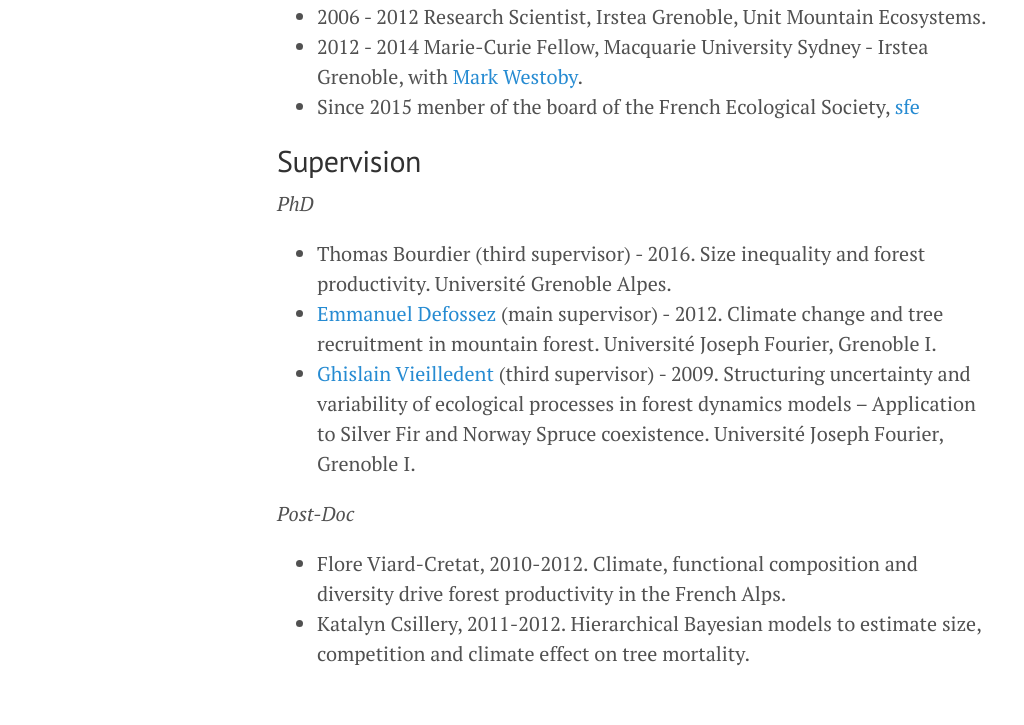
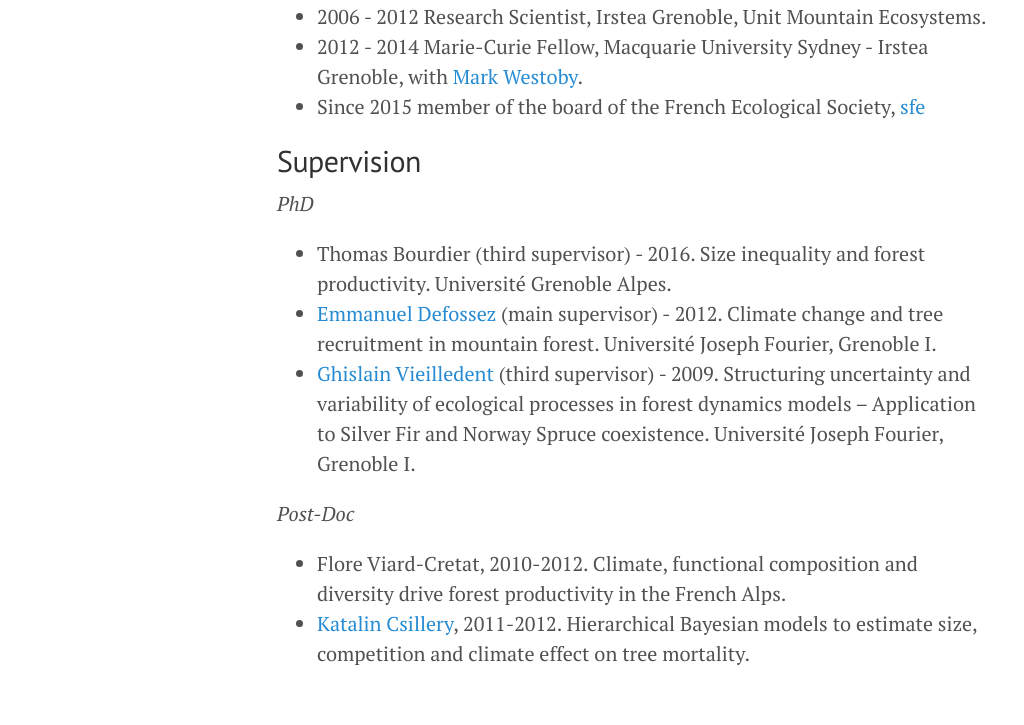
Before and after one commit to kunstler/kunstler.github.io, a Jekyll site: the page built from vita.md, in a window 1280 px wide. Shown: the part 763-1488 px from the top of the page, without its empty margins (3-1027 px from the left). Built offline with Jekyll 4.4.1, drawn with Linux system fonts in a browser that asks for light colours; nearby versions of some CDN libraries.

Commit message:
edit spelling error

```diff
--- a/vita.md
+++ b/vita.md
@@ -27,7 +27,7 @@ Work experience
 * 2006 - 2012 Research Scientist, Irstea Grenoble, Unit Mountain Ecosystems.
 * 2012 - 2014 Marie-Curie Fellow, Macquarie University Sydney - Irstea
   Grenoble, with [Mark Westoby](http://bio.mq.edu.au/research/groups/ecology/westoby/mark.htm).
-* Since 2015 menber of the board of the French Ecological Society, [sfe](https://www.sfecologie.org/)
+* Since 2015 member of the board of the French Ecological Society, [sfe](https://www.sfecologie.org/)
 
 Supervision
 ----------
@@ -49,7 +49,7 @@ Supervision
 *Post-Doc*
 
 * Flore Viard-Cretat, 2010-2012. Climate, functional composition and diversity drive forest productivity in the French Alps.
-* Katalyn Csillery, 2011-2012. Hierarchical Bayesian
+* [Katalin Csillery](https://sites.google.com/site/katalincsillery/), 2011-2012. Hierarchical Bayesian
   models to estimate size, competition and climate effect on tree mortality.
 
 
```
